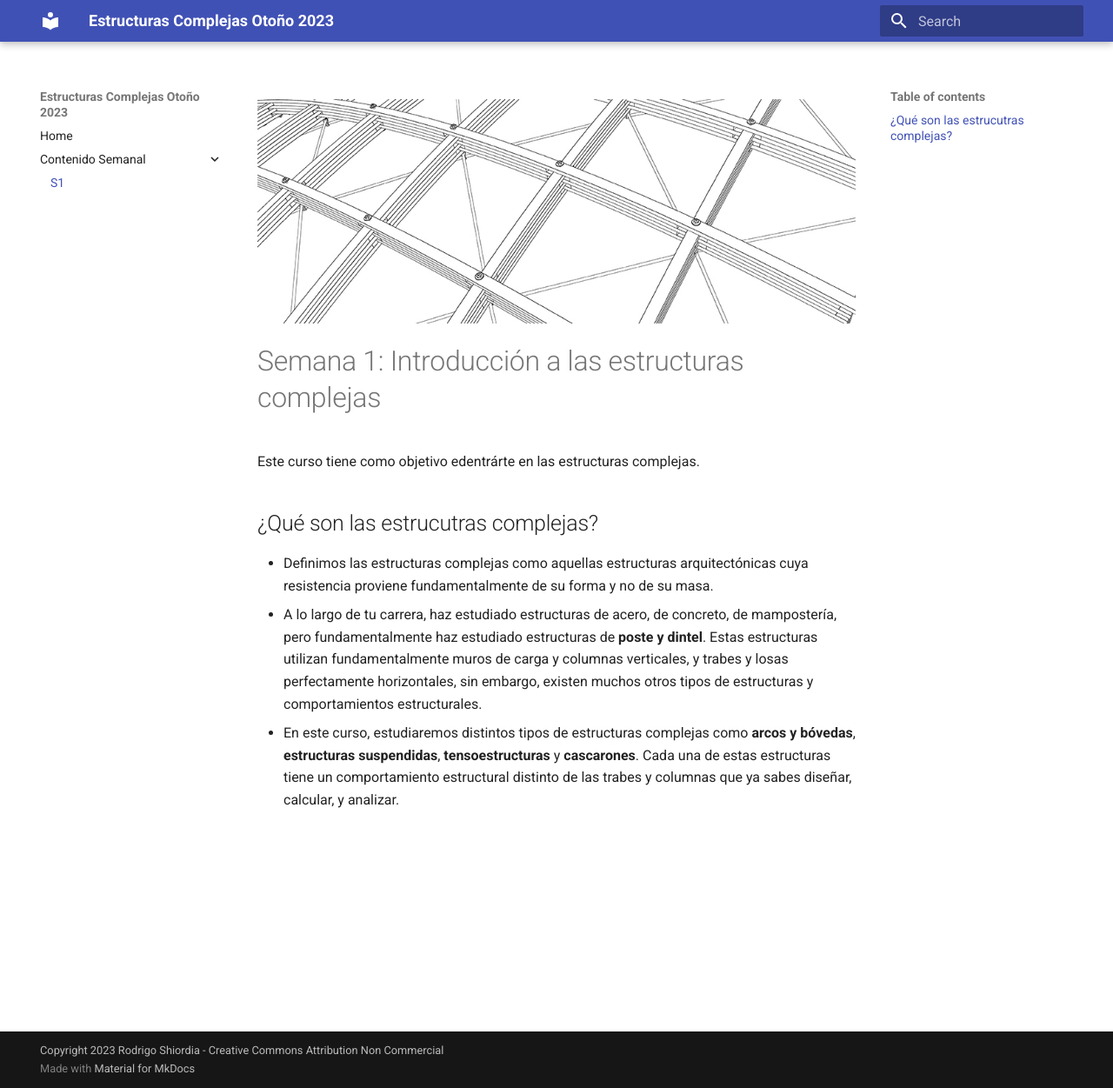
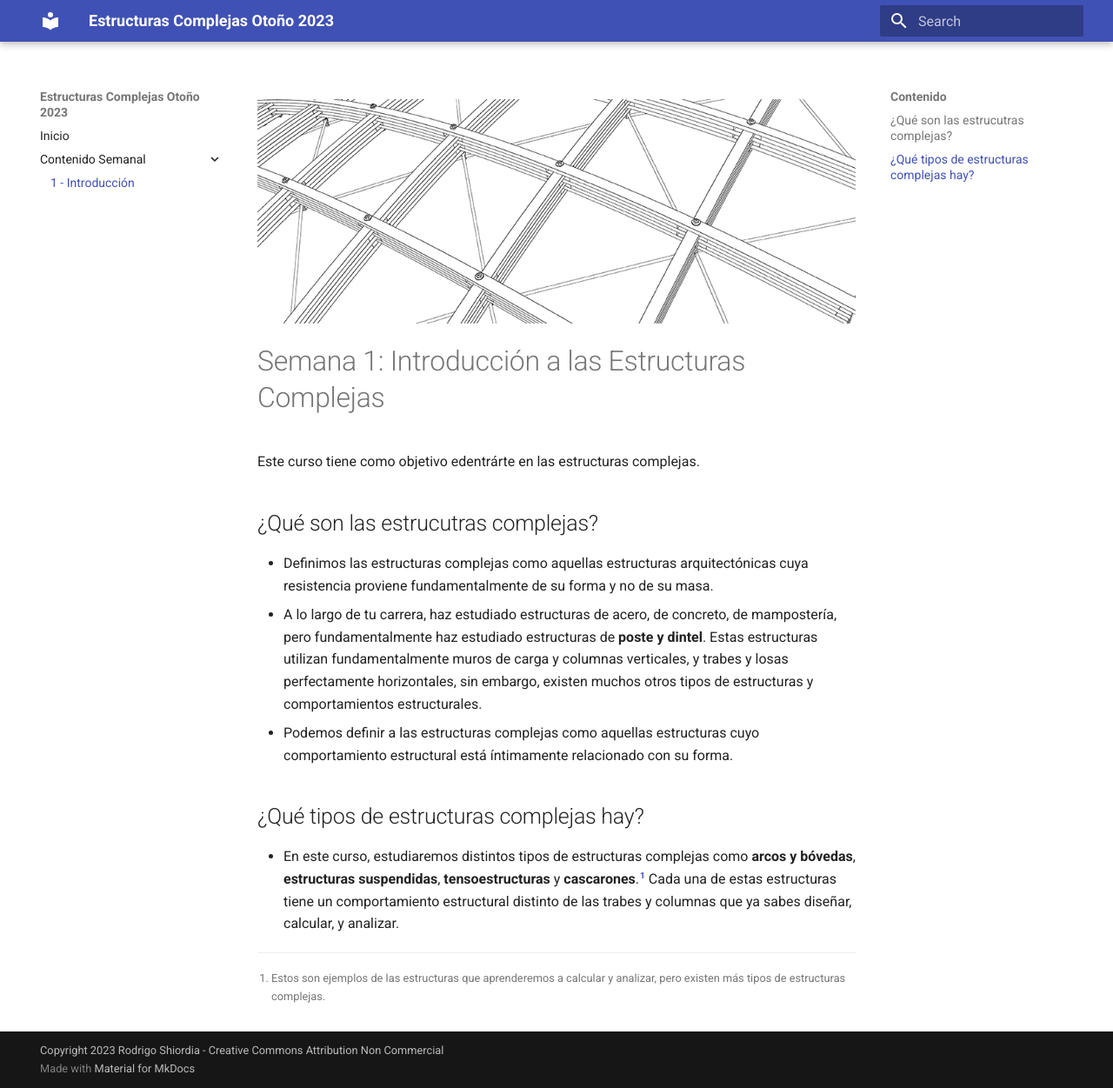
Before and after one commit to rshiordia/curso-complejas, an MkDocs documentation site: the page built from docs/Contenido Semanal/s1.md, in a window 1280 px wide and 1251 px high. Shown: the whole window at 87% size. Built offline with MkDocs 1.6.1 and Material for MkDocs 9.7.7, drawn with Linux system fonts in a browser that asks for light colours.

Commit message:
terminando primera parte

```diff
--- a/docs/Contenido Semanal/s1.md
+++ b/docs/Contenido Semanal/s1.md
@@ -1,5 +1,10 @@
-![1](../../img/reticula.jpg)
-# Semana 1: Introducción a las estructuras complejas
+---
+title: 1 - Introducción
+---
+
+
+![1](../img/reticula.jpg)
+# Semana 1: Introducción a las Estructuras Complejas
 
 Este curso tiene como objetivo edentrárte en las estructuras complejas.
 
@@ -7,4 +12,10 @@ Este curso tiene como objetivo edentrárte en las estructuras complejas.
 
 * Definimos las estructuras complejas como aquellas estructuras arquitectónicas cuya resistencia proviene fundamentalmente de su forma y no de su masa.
 * A lo largo de tu carrera, haz estudiado estructuras de acero, de concreto, de mampostería, pero fundamentalmente haz estudiado estructuras de __poste y dintel__. Estas estructuras utilizan fundamentalmente muros de carga y columnas verticales, y trabes y losas perfectamente horizontales, sin embargo, existen muchos otros tipos de estructuras y comportamientos estructurales.
-* En este curso, estudiaremos distintos tipos de estructuras complejas como __arcos y bóvedas__, __estructuras suspendidas__, __tensoestructuras__ y __cascarones__. Cada una de estas estructuras tiene un comportamiento estructural distinto de las trabes y columnas que ya sabes diseñar, calcular, y analizar.
+* Podemos definir a las estructuras complejas como aquellas estructuras cuyo comportamiento estructural está íntimamente relacionado con su forma.
+
+## ¿Qué tipos de estructuras complejas hay?
+
+* En este curso, estudiaremos distintos tipos de estructuras complejas como __arcos y bóvedas__, __estructuras suspendidas__, __tensoestructuras__ y __cascarones__.[^1] Cada una de estas estructuras tiene un comportamiento estructural distinto de las trabes y columnas que ya sabes diseñar, calcular, y analizar.
+
+[^1]: Estos son ejemplos de las estructuras que aprenderemos a calcular y analizar, pero existen más tipos de estructuras complejas.
--- a/mkdocs.yml
+++ b/mkdocs.yml
@@ -7,3 +7,9 @@ site_url: https://rshiordia.github.io/curso-complejas/
 
 theme:
   name: material
+
+markdown_extensions:
+  - attr_list
+  - footnotes
+  - toc:
+      title: Contenido
```
Also changed, not shown: docs/index.md (+8 -2 lines), site/Contenido Semanal/s1/index.html, site/index.html, site/search/search_index.json, 1 other file.
